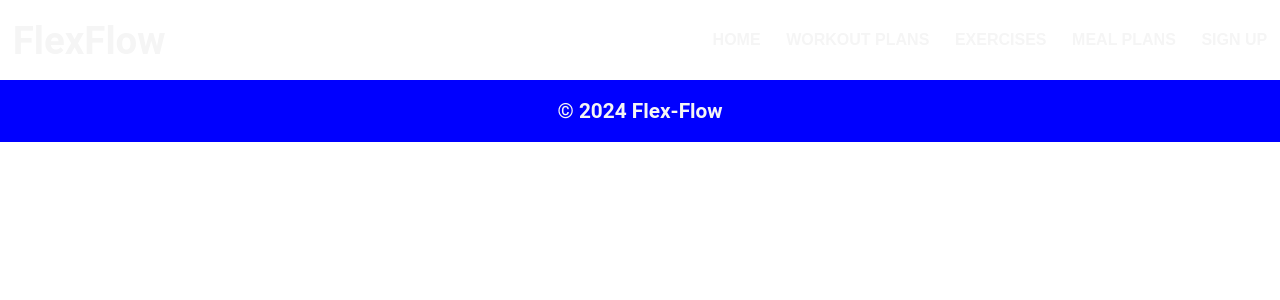
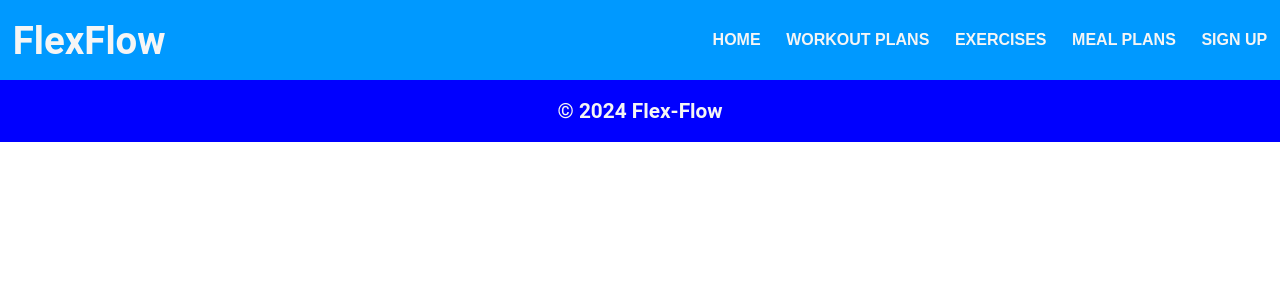
Before and after one commit to rubberart7/Flex-Flow, a Flask app: page / in a window 1280 px wide. Shown: the top 300 px of the page. Run offline with Flask 3, Linux system fonts and the light colour scheme.

Commit message:
overrode background issue

```diff
--- a/backend/static/css/main.css
+++ b/backend/static/css/main.css
@@ -38,7 +38,7 @@ button {
     /* remains at the top even when scrolling */
     font-size: 1.6rem;
     align-items: center;
-    /* background-color: var(--lightblue); */
+    background-color: var(--lightblue);
     color: whitesmoke;
 
 }
--- a/backend/static/css/signup.css
+++ b/backend/static/css/signup.css
@@ -13,3 +13,7 @@ body {
     background-size: cover;
     background-position: center;
 }
+
+.navBar {
+    background: none;
+}
```
Also changed, not shown: backend/instance/mydatabase.db.
